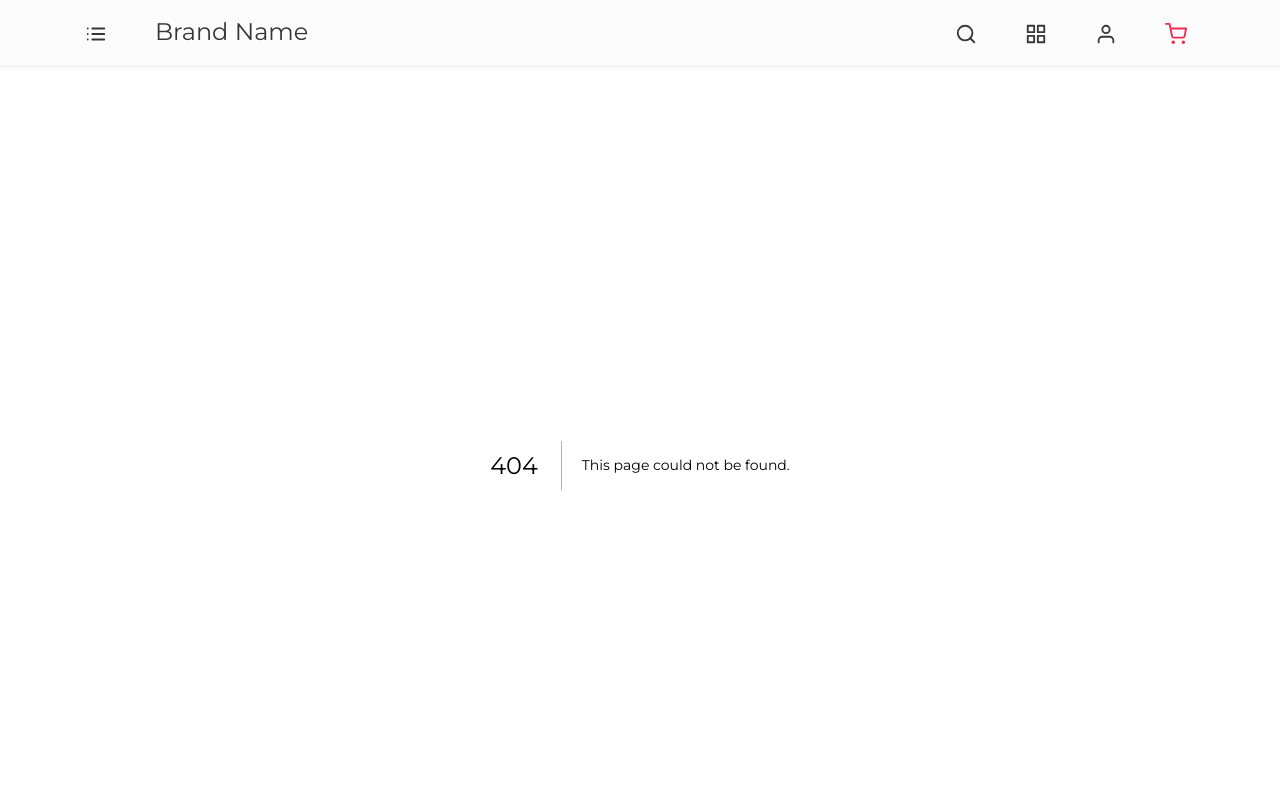
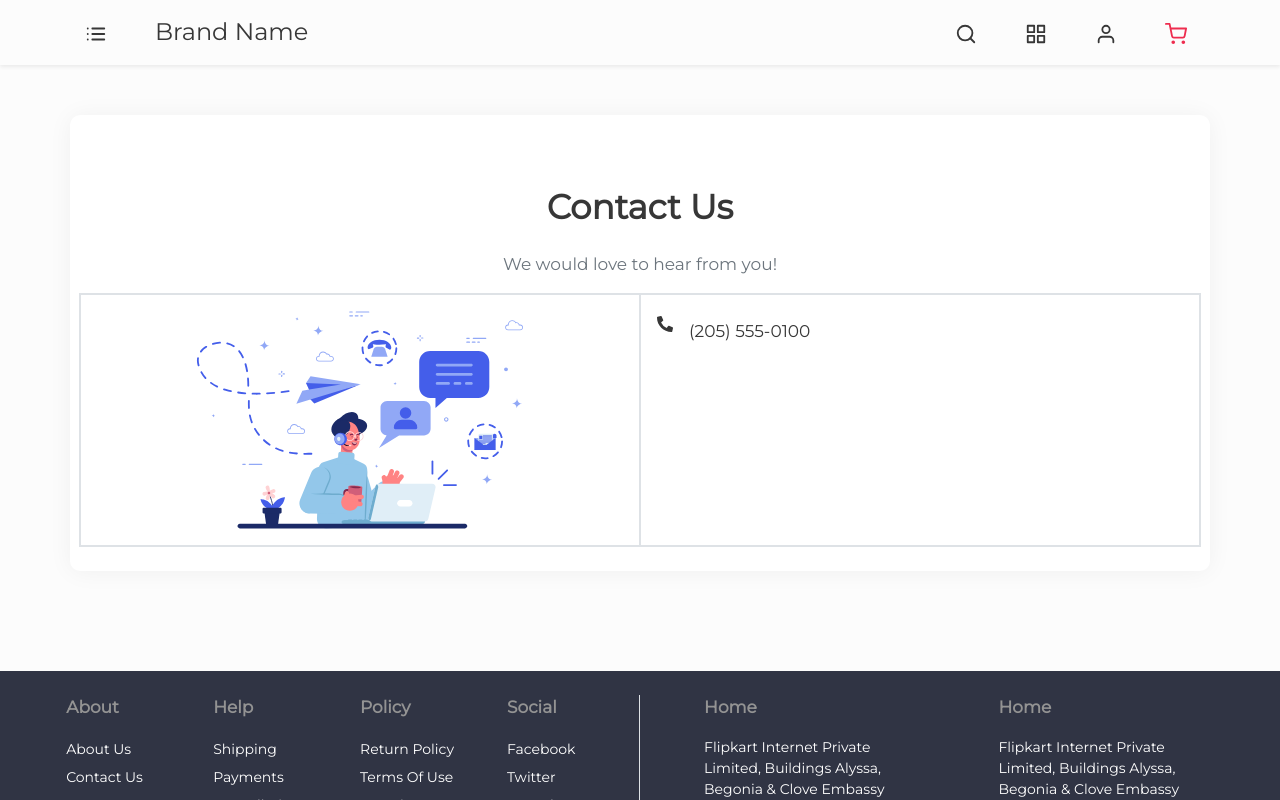
Before and after one commit to supratim50/jewelry-with-next, a Next.js app: page /contact-page in a window 1280 px wide. Before the commit this address had no page. Shown: the top 800 px of the page. Built offline with nearby package versions, Linux system fonts and the light colour scheme.

Commit message:
add Contact-us page and fixing shadows

```diff
--- a/components/cards/cardBody.jsx
+++ b/components/cards/cardBody.jsx
@@ -1,7 +1,7 @@
 const CardBody = ({ children, classList, bgSmHidden }) => {
   return (
     <div
-      className={`detail-box py-3 px-0 px-md-3 mt-2 mt-md-4 w-100 bg-secondary rounded-lg shadow-sm ${
+      className={`detail-box py-3 px-0 px-md-3 mt-2 mt-md-4 w-100 bg-secondary rounded-lg ${
         classList ? classList : ""
       } ${bgSmHidden ? "bg-hidden" : ""}`}
     >
@@ -10,6 +10,7 @@ const CardBody = ({ children, classList, bgSmHidden }) => {
         .detail-box {
           width: 45%;
           min-height: 137px !important;
+          box-shadow: 0px 1px 25px rgba(0, 0, 0, 0.05);
         }
 
         @media screen and (max-width: 576px) {
--- a/pages/about-us.js
+++ b/pages/about-us.js
@@ -9,7 +9,7 @@ const AboutUs = () => {
       <div className="about-top-img"></div>
 
       {/* <!-- about box --> */}
-      <div className="about-box container shadow-sm p-2 p-md-4 pb-5 bg-secondary mb-5">
+      <div className="about-box container p-2 p-md-4 pb-5 bg-secondary mb-5">
         <div className="about-img-box w-100 mb-4 mb-md-5 overflow-hidden">
           <img
             src="/imgs/about.png"
@@ -429,6 +429,7 @@ const AboutUs = () => {
         #about-us .about-box {
           margin-top: -250px;
           border-radius: 10px;
+          box-shadow: 0px 1px 25px rgba(0, 0, 0, 0.05);
         }
 
         @media screen and (max-width: 767px) {
--- /dev/null
+++ b/pages/contact-page.js
@@ -0,0 +1,68 @@
+import Heading from "../components/heading/heading";
+import {
+  FaEnvelope,
+  FaPhoneAlt,
+  FaWhatsapp,
+  FaLocationArrow,
+} from "react-icons/fa";
+
+const ContactPage = () => {
+  return (
+    <section className="contact-us">
+      <div className="contact-box container p-2 p-md-4 pb-5 bg-secondary mb-5">
+        <div className="heading-box text-center mt-5">
+          <Heading title="Contact Us" classList="big-heading" />
+          <p className="paragraph-text-lg text-muted mt-4">
+            We would love to hear from you!
+          </p>
+        </div>
+
+        <div className="row border">
+          <div className="col-12 col-md-6 p-2 p-md-3 border d-flex justify-content-center align-items-center">
+            <div className="contact-img-box">
+              <img
+                src="/imgs/contact-us.svg"
+                alt="Contsct Us Image"
+                className="contact-img"
+              />
+            </div>
+          </div>
+          <div className="col-12 col-md-6 p-2 p-md-3 border">
+            <div className="d-flex justify-content-start align-items-center">
+              <p className="heading big-headung">
+                <FaPhoneAlt />
+              </p>
+              <p className="paragraph-text-lg text-dark ml-3 mb-0">
+                (205) 555-0100
+              </p>
+            </div>
+          </div>
+        </div>
+      </div>
+      <style jsx>{`
+        .contact-us {
+          margin-top: 50px;
+        }
+        @media screen and (max-width: 767px) {
+          .contact-us {
+            margin-top: 20px;
+          }
+        }
+
+        .contact-box {
+          border-radius: 10px;
+          box-shadow: 0px 1px 25px rgba(0, 0, 0, 0.05);
+        }
+
+        .contact-img-box {
+          max-width: 368px;
+        }
+        .contact-img {
+          width: 100% !important;
+        }
+      `}</style>
+    </section>
+  );
+};
+
+export default ContactPage;
```
Also changed, not shown: components/cards/cardBodyTwo.jsx (+4 -3 lines), public/imgs/contact-us.svg (added).
